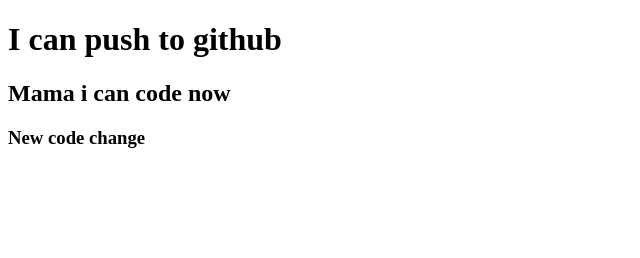
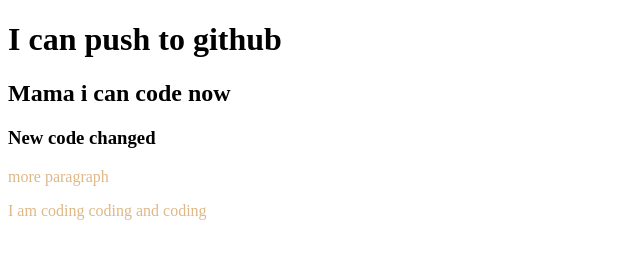
Before and after one commit to Mishukdev/my-nine-repo, a plain HTML site: page index.html in a window 1280 px wide. Shown: the whole page, without its empty margins (0-640 px from the left). Drawn offline with Linux system fonts and the light colour scheme.

Commit message:
added style

```diff
--- a/index.html
+++ b/index.html
@@ -5,10 +5,13 @@
     <meta http-equiv="X-UA-Compatible" content="IE=edge">
     <meta name="viewport" content="width=device-width, initial-scale=1.0">
     <title>my nineth repository</title>
+    <link rel="stylesheet" href="style.css">
 </head>
 <body>
     <h1>I can push to github</h1>
     <h2>Mama i can code now</h2>
-    <h3>New code change</h3>
+    <h3>New code changed</h3>
+    <P>more paragraph</P>
+    <P>I am coding coding and coding</P>
 </body>
 </html>
--- /dev/null
+++ b/style.css
@@ -0,0 +1,3 @@
+p{
+    color: burlywood;
+}
```
